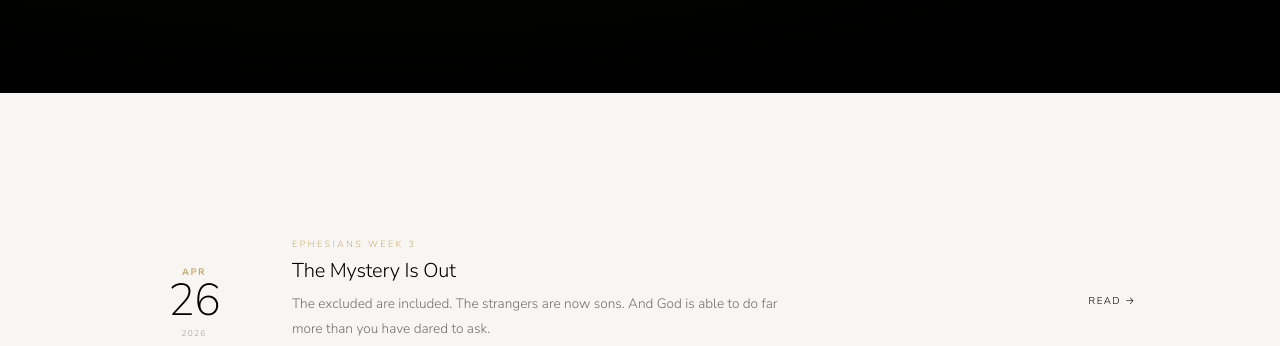
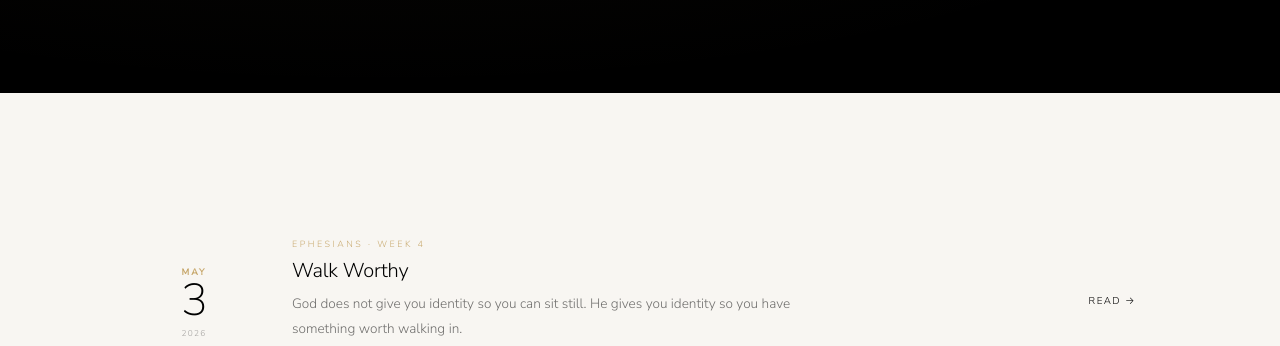
Before and after one commit to thegatheringctx/thegatheringctx, a plain HTML site: page devotionals.html in a window 1280 px wide. Shown: the part 434-780 px from the top of the page. Drawn offline with Linux system fonts and the light colour scheme.

Commit message:
Add Walk Worthy — Ephesians 4 card to devotionals page

```diff
--- a/devotionals.html
+++ b/devotionals.html
@@ -149,6 +149,21 @@
 
 <section class="archive-section">
   <div class="archive-grid">
+    <a href="/devotional-ephesians-4" class="archive-card">
+      <div class="archive-date">
+        <span class="archive-month">May</span>
+        <span class="archive-day">3</span>
+        <span class="archive-year">2026</span>
+      </div>
+      <div class="archive-info">
+        <span class="archive-series">Ephesians &middot; Week 4</span>
+        <div class="archive-title">Walk Worthy</div>
+        <p class="archive-desc">God does not give you identity so you can sit still. He gives you identity so you have something worth walking in.</p>
+        <span class="archive-ref">Ephesians 4:1&ndash;16</span>
+      </div>
+      <span class="archive-arrow">Read &rarr;</span>
+    </a>
+
 
     <a href="/devotional-ephesians-3" class="archive-card">
       <div class="archive-date">
```
